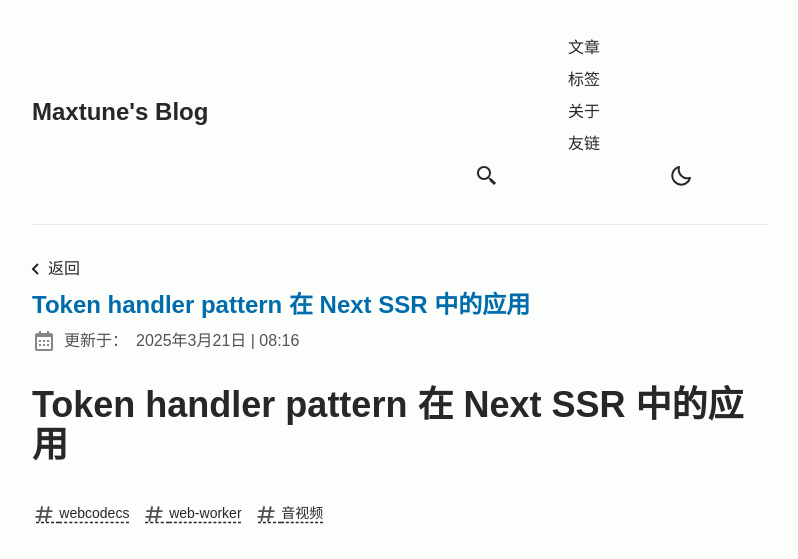
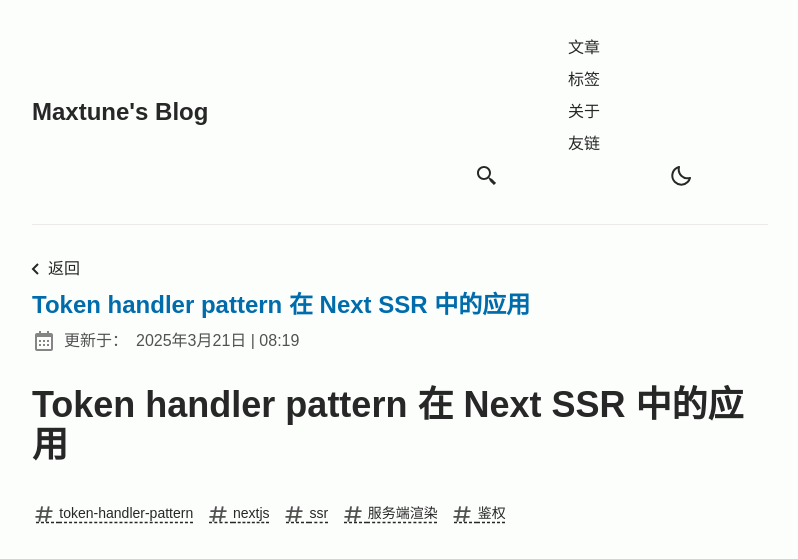
Before and after one commit to MaxtuneLee/maxtune-blog, an Astro site: page /posts/token-handler-pattern-in-ssr in a window 1280 px wide. Shown: the top 559 px of the page, without its empty margins (240-1038 px from the left). Built offline with nearby package versions, Linux system fonts and the light colour scheme; Astro itself is replaced by a stand-in of ours; some packages are replaced by stand-ins of ours; a web font is replaced by a local one.

Commit message:
feat: update tags for token handler pattern blog post to enhance discoverability

```diff
--- a/src/content/blog/token-handler-pattern-in-ssr.md
+++ b/src/content/blog/token-handler-pattern-in-ssr.md
@@ -1,13 +1,15 @@
 ---
 title: "Token handler pattern 在 Next SSR 中的应用"
 pubDatetime: 2025-03-21T15:52:13+08:00
-modDatetime: 2025-03-21T08:16:49+00:00
+modDatetime: 2025-03-21T16:19:43+08:00
 categories:
   - "前端"
 tags:
-  - "WebCodecs"
-  - "Web Worker"
-  - "音视频"
+  - "Token handler pattern"
+  - "Next.js"
+  - "SSR"
+  - "服务端渲染"
+  - "鉴权"
 description: "WebCodecs API 提供了对浏览器中已存在的编解码器的访问能力。它可以访问原始视频帧、音频数据块、图像解码器、音频和视频的编码器及解码器。"
 ---
 
```
